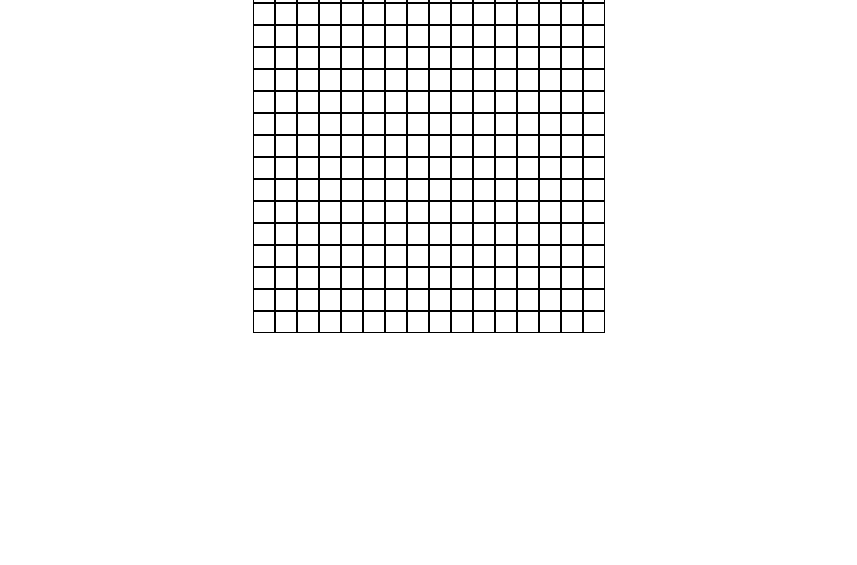
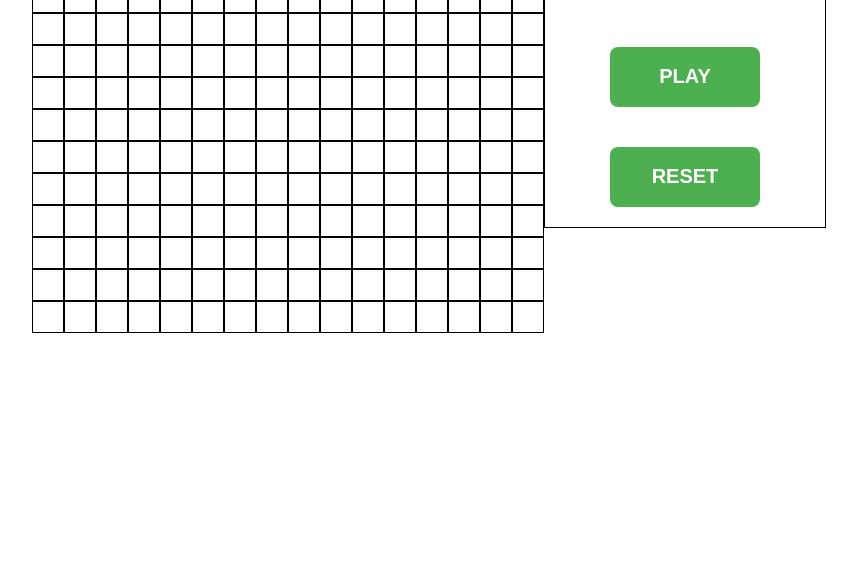
Before and after one commit to lepinvlad/Odin-Etch-a-Sketch, a plain HTML site: page index.html in a window 1280 px wide. Shown: the part 251-816 px from the top of the page, without its empty margins (211-1068 px from the left). Drawn offline with Linux system fonts and the light colour scheme.

Commit message:
realize game logic

```diff
--- a/assets/styles/style.css
+++ b/assets/styles/style.css
@@ -1,12 +1,84 @@
-.container{
-    display: flex;
-    justify-content: center;
-    align-items: center;
-    height: 100vh;
+body {
+  overflow: hidden;
+}
+
+.game_name {
+  font-family: Verdana, Geneva, Tahoma, sans-serif;
+  text-align: center;
+  margin: 10px 0px;
+}
+.container {
+  display: flex;
+  justify-content: center;
+  align-items: center;
+  height: 80vh;
 }
 
 .grid {
-    border: 1px solid black;
-    height: 20px;
-    width: 20px;
+  border: 1px solid black;
+  height: 30px;
+  width: 30px;
 }
+
+.game_bar {
+  border: 1px solid black;
+  height: 300px;
+  width: 280px;
+  display: flex;
+  flex-direction: column;
+  gap: 40px;
+  align-items: center;
+}
+
+.game_bar_header {
+  font-family: Jetbrains Mono, sans-serif;
+  text-align: center;
+}
+
+.play_button {
+  background-color: #4caf50;
+  border: none;
+  color: white;
+  padding: 12px 0px;
+  text-decoration: none;
+  font-size: 20px;
+  font-weight: bold;
+  border-radius: 8px;
+  cursor: pointer;
+
+  width: 150px;
+  height: 60px;
+}
+
+.play_button:hover {
+  background: #45a049;
+}
+
+.play_button:active {
+  background-color: #3e8e41;
+  box-shadow: 0 2px #666;
+  transform: translateY(2px);
+}
+
+.reset_button {
+  background-color: #4caf50;
+  border: none;
+  color: white;
+  text-decoration: none;
+  font-size: 20px;
+  font-weight: bold;
+  border-radius: 8px;
+  cursor: pointer;
+  width: 150px;
+  height: 60px;
+}
+
+.reset_button:hover {
+  background: #45a049;
+}
+
+.reset_button:active {
+  background-color: #3e8e41;
+  box-shadow: 0 2px #666;
+  transform: translateY(2px);
+}
--- a/script.js
+++ b/script.js
@@ -15,3 +15,53 @@ function makeRowsAndCols(rowsNum, colsNum) {
 }
 
 makeRowsAndCols(rowsNum, colsNum);
+
+// Game Bar
+const gameBar = document.createElement("div");
+gameBar.classList.add("game_bar");
+
+const gameBarHeader = document.createElement("h1");
+gameBarHeader.classList.add("game_bar_header");
+gameBarHeader.textContent = "Etch-A-Sketch";
+gameBar.appendChild(gameBarHeader);
+
+const playButton = document.createElement("button");
+playButton.classList.add("play_button");
+playButton.textContent = "PLAY";
+gameBar.appendChild(playButton);
+
+const resetButton = document.createElement("button");
+resetButton.classList.add("reset_button");
+resetButton.textContent = "RESET";
+gameBar.appendChild(resetButton);
+
+container.appendChild(gameBar);
+
+// Game Logic
+let isPlaying = false;
+
+const allDivs = container.querySelectorAll("div");
+const rows = [];
+
+allDivs.forEach((div) => {
+  const row = [...div.getElementsByClassName("grid")];
+  rows.push(...row);
+});
+
+playButton.addEventListener("click", () => {
+  alert("Okey, try it");
+
+  rows.forEach((row) => {
+    row.addEventListener("mouseover", () => {
+      row.style.backgroundColor = "red";
+    });
+  });
+});
+
+resetButton.addEventListener("click", () => {
+  alert("Okey, Got u");
+
+  rows.forEach((row) => {
+    row.style.backgroundColor = "white";
+  });
+});
```
